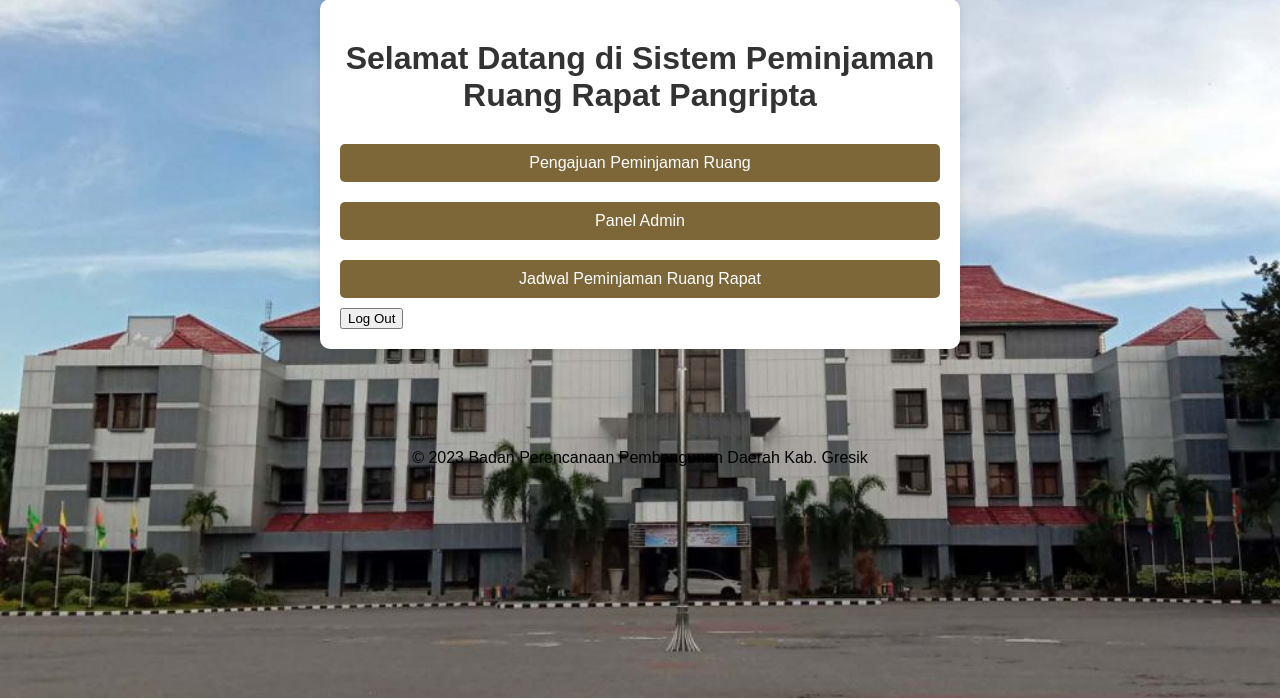
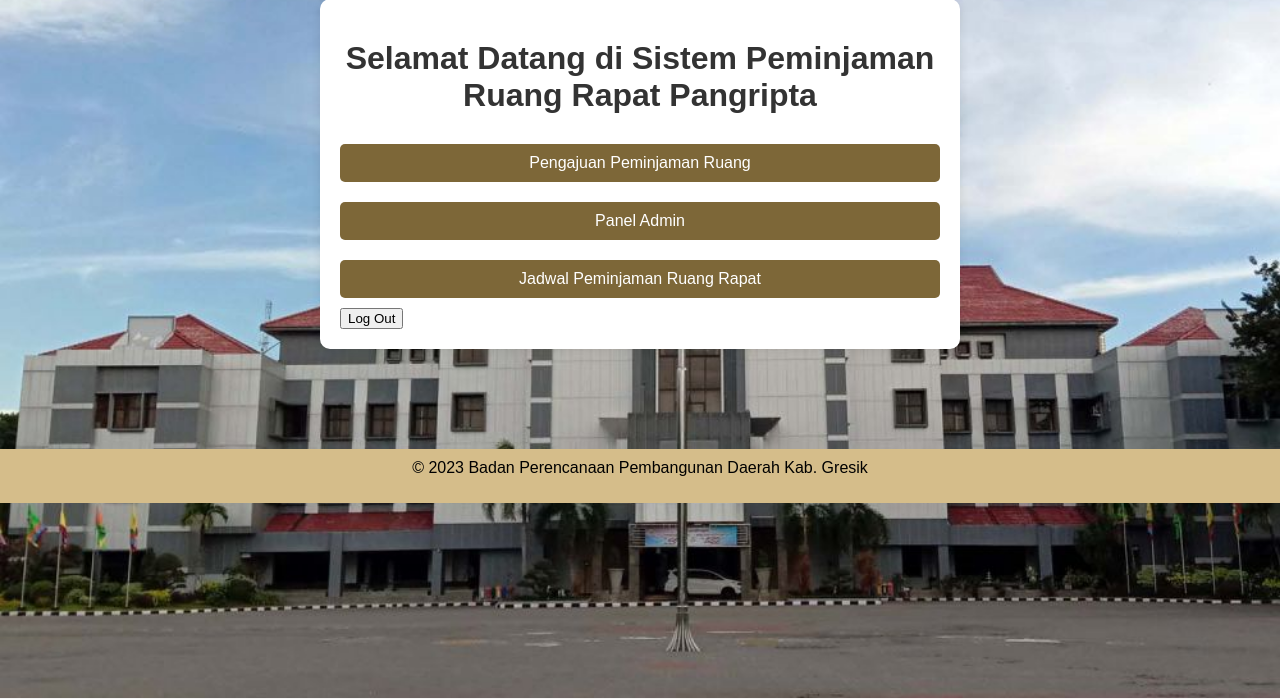
Before and after one commit to isakhlfts/booking-meeting-room, a PHP site: page /home.php in a window 1280 px wide. Shown: the part 101-800 px from the top of the page. Run offline with PHP 8.4, Linux system fonts and the light colour scheme.

Commit message:
Update style.css

```diff
--- a/style.css
+++ b/style.css
@@ -235,3 +235,9 @@ body.schedule {
 .btn-back-to-index:hover {
     background-color: #7d6738;
 }
+
+.footer {
+    padding: 10px;
+    margin: 0px;
+    background-color: #d5bd8a;
+}
```
